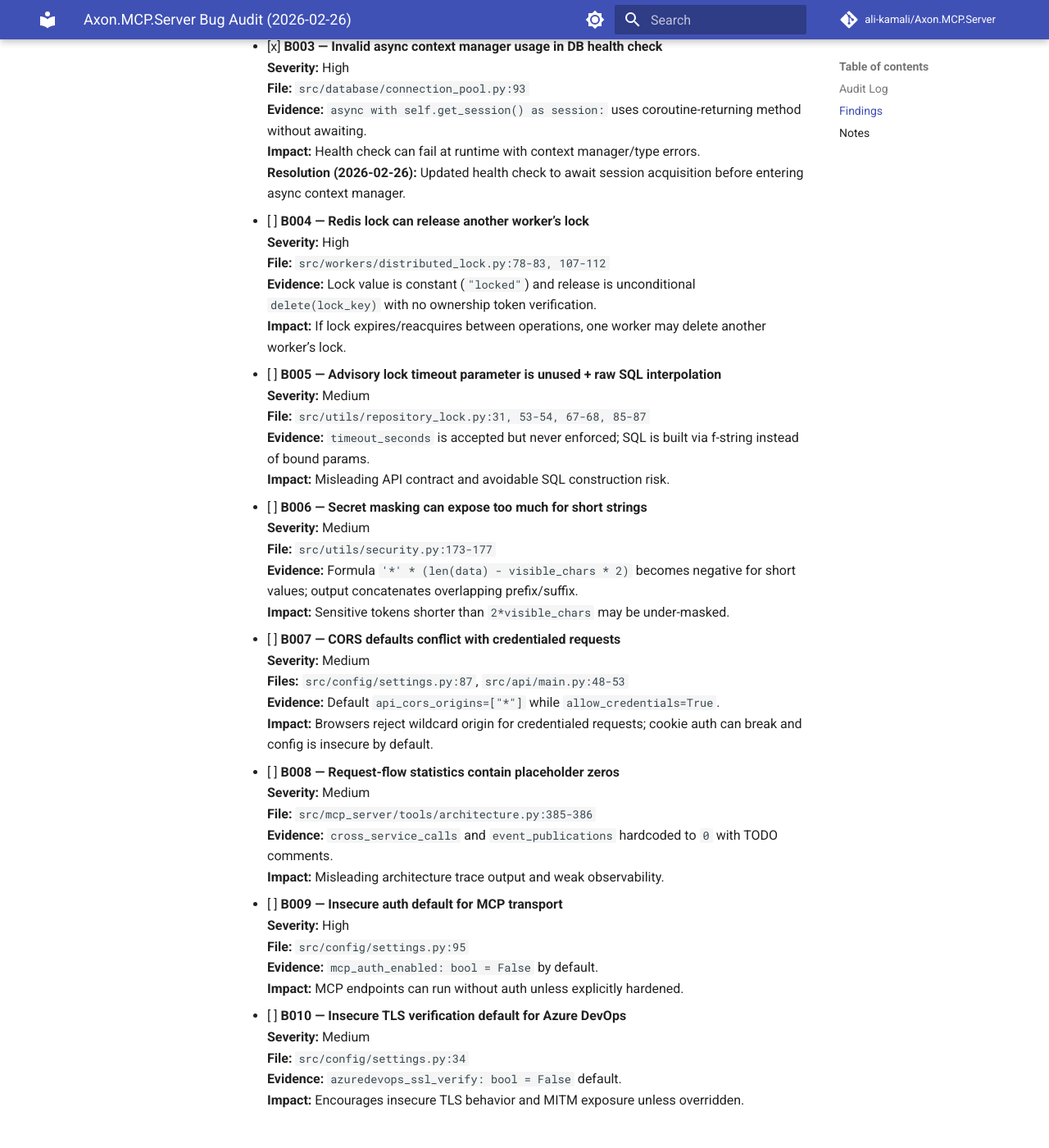
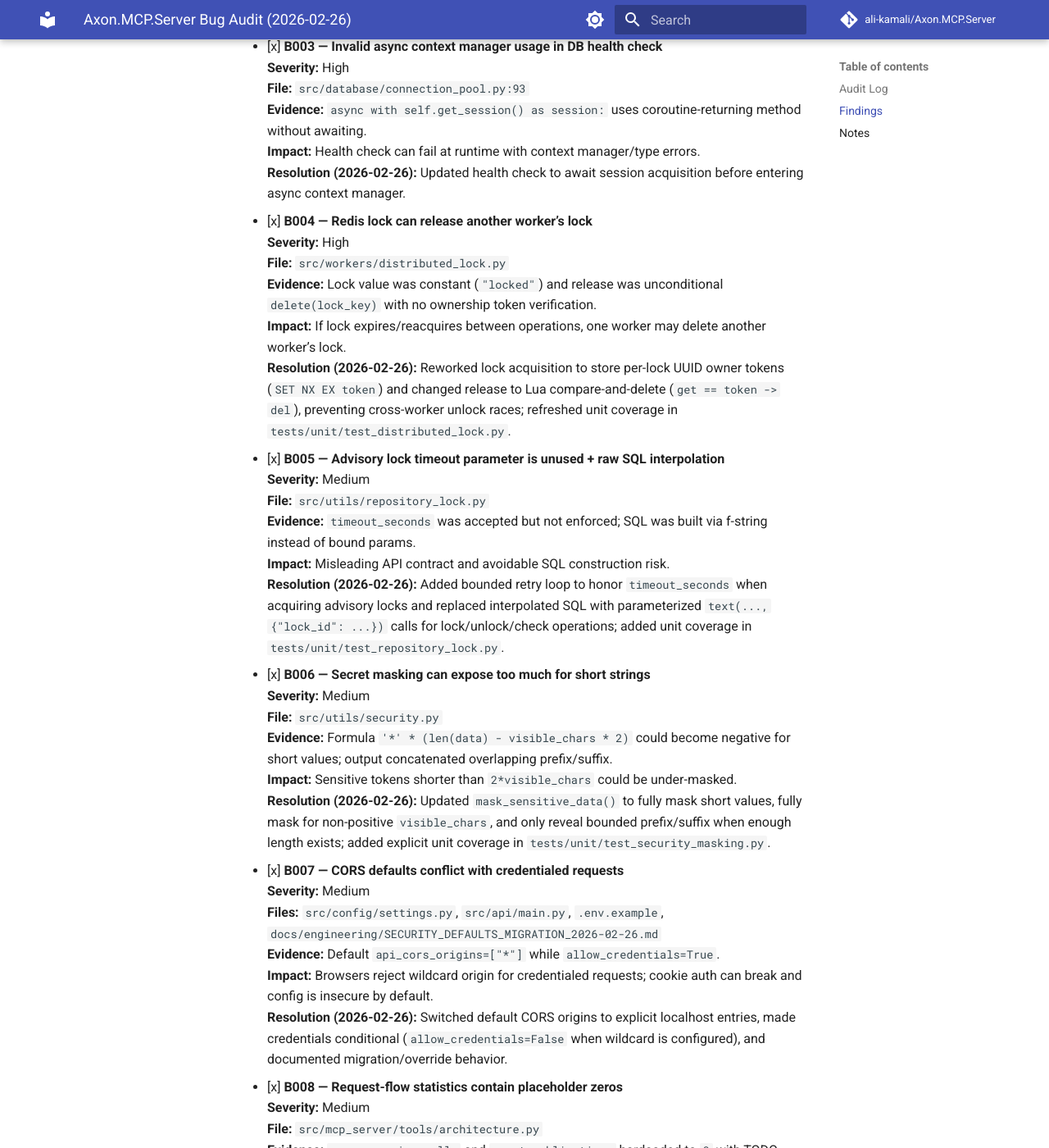
Before and after one commit to IAmMarcellus/Axon.MCP.Server, an MkDocs documentation site: the page built from docs/engineering/BUG_AUDIT_2026-02-26.md, in a window 1280 px wide and 1400 px high, scrolled down 994 px. Shown: the whole window at 82% size. Built offline with MkDocs 1.6.1 and Material for MkDocs 9.7.7, drawn with Linux system fonts in a browser that asks for light colours; comment, search, counter and statistics services are not loaded; some of the changed text lies outside the part shown.

```diff
--- a/docs/engineering/BUG_AUDIT_2026-02-26.md
+++ b/docs/engineering/BUG_AUDIT_2026-02-26.md
@@ -31,47 +31,54 @@ Scope: repository-wide static review (Python backend), compile checks, targeted
   **Impact:** Health check can fail at runtime with context manager/type errors.
   **Resolution (2026-02-26):** Updated health check to await session acquisition before entering async context manager.
 
-- [ ] **B004 — Redis lock can release another worker’s lock**
+- [x] **B004 — Redis lock can release another worker’s lock**
   **Severity:** High
-  **File:** `src/workers/distributed_lock.py:78-83, 107-112`
-  **Evidence:** Lock value is constant (`"locked"`) and release is unconditional `delete(lock_key)` with no ownership token verification.
+  **File:** `src/workers/distributed_lock.py`
+  **Evidence:** Lock value was constant (`"locked"`) and release was unconditional `delete(lock_key)` with no ownership token verification.
   **Impact:** If lock expires/reacquires between operations, one worker may delete another worker’s lock.
+  **Resolution (2026-02-26):** Reworked lock acquisition to store per-lock UUID owner tokens (`SET NX EX token`) and changed release to Lua compare-and-delete (`get == token -> del`), preventing cross-worker unlock races; refreshed unit coverage in `tests/unit/test_distributed_lock.py`.
 
-- [ ] **B005 — Advisory lock timeout parameter is unused + raw SQL interpolation**
+- [x] **B005 — Advisory lock timeout parameter is unused + raw SQL interpolation**
   **Severity:** Medium
-  **File:** `src/utils/repository_lock.py:31, 53-54, 67-68, 85-87`
-  **Evidence:** `timeout_seconds` is accepted but never enforced; SQL is built via f-string instead of bound params.
+  **File:** `src/utils/repository_lock.py`
+  **Evidence:** `timeout_seconds` was accepted but not enforced; SQL was built via f-string instead of bound params.
   **Impact:** Misleading API contract and avoidable SQL construction risk.
+  **Resolution (2026-02-26):** Added bounded retry loop to honor `timeout_seconds` when acquiring advisory locks and replaced interpolated SQL with parameterized `text(..., {"lock_id": ...})` calls for lock/unlock/check operations; added unit coverage in `tests/unit/test_repository_lock.py`.
 
-- [ ] **B006 — Secret masking can expose too much for short strings**
+- [x] **B006 — Secret masking can expose too much for short strings**
   **Severity:** Medium
-  **File:** `src/utils/security.py:173-177`
-  **Evidence:** Formula `'*' * (len(data) - visible_chars * 2)` becomes negative for short values; output concatenates overlapping prefix/suffix.
-  **Impact:** Sensitive tokens shorter than `2*visible_chars` may be under-masked.
+  **File:** `src/utils/security.py`
+  **Evidence:** Formula `'*' * (len(data) - visible_chars * 2)` could become negative for short values; output concatenated overlapping prefix/suffix.
+  **Impact:** Sensitive tokens shorter than `2*visible_chars` could be under-masked.
+  **Resolution (2026-02-26):** Updated `mask_sensitive_data()` to fully mask short values, fully mask for non-positive `visible_chars`, and only reveal bounded prefix/suffix when enough length exists; added explicit unit coverage in `tests/unit/test_security_masking.py`.
 
-- [ ] **B007 — CORS defaults conflict with credentialed requests**
+- [x] **B007 — CORS defaults conflict with credentialed requests**
   **Severity:** Medium
-  **Files:** `src/config/settings.py:87`, `src/api/main.py:48-53`
+  **Files:** `src/config/settings.py`, `src/api/main.py`, `.env.example`, `docs/engineering/SECURITY_DEFAULTS_MIGRATION_2026-02-26.md`
   **Evidence:** Default `api_cors_origins=["*"]` while `allow_credentials=True`.
   **Impact:** Browsers reject wildcard origin for credentialed requests; cookie auth can break and config is insecure by default.
+  **Resolution (2026-02-26):** Switched default CORS origins to explicit localhost entries, made credentials conditional (`allow_credentials=False` when wildcard is configured), and documented migration/override behavior.
 
-- [ ] **B008 — Request-flow statistics contain placeholder zeros**
+- [x] **B008 — Request-flow statistics contain placeholder zeros**
   **Severity:** Medium
-  **File:** `src/mcp_server/tools/architecture.py:385-386`
+  **File:** `src/mcp_server/tools/architecture.py`
   **Evidence:** `cross_service_calls` and `event_publications` hardcoded to `0` with TODO comments.
   **Impact:** Misleading architecture trace output and weak observability.
+  **Resolution (2026-02-26):** Replaced placeholders with DB-backed aggregations scoped to traversed flow symbols (`ApiEndpointLink`/`OutgoingApiCall` for cross-service calls and `PublishedEvent`/`EventLink` for linked publications), and surfaced both metrics in output.
 
-- [ ] **B009 — Insecure auth default for MCP transport**
+- [x] **B009 — Insecure auth default for MCP transport**
   **Severity:** High
-  **File:** `src/config/settings.py:95`
+  **Files:** `src/config/settings.py`, `src/api/main.py`, `.env.example`, `docs/engineering/SECURITY_DEFAULTS_MIGRATION_2026-02-26.md`
   **Evidence:** `mcp_auth_enabled: bool = False` by default.
   **Impact:** MCP endpoints can run without auth unless explicitly hardened.
+  **Resolution (2026-02-26):** Changed default to `true`, updated environment template, and added startup warning for `mcp_transport=http` with `mcp_auth_enabled=false` to provide explicit secure onboarding guidance.
 
-- [ ] **B010 — Insecure TLS verification default for Azure DevOps**
+- [x] **B010 — Insecure TLS verification default for Azure DevOps**
   **Severity:** Medium
-  **File:** `src/config/settings.py:34`
+  **Files:** `src/config/settings.py`, `.env.example`, `docs/engineering/SECURITY_DEFAULTS_MIGRATION_2026-02-26.md`
   **Evidence:** `azuredevops_ssl_verify: bool = False` default.
   **Impact:** Encourages insecure TLS behavior and MITM exposure unless overridden.
+  **Resolution (2026-02-26):** Changed default to `true`, updated environment template, and documented explicit opt-out instructions for trusted self-signed environments.
 
 ## Notes
 
```
Also changed, not shown: docs/engineering/SECURITY_DEFAULTS_MIGRATION_2026-02-26.md (added, +48 -0 lines), docs/engineering/STABILIZATION_VALIDATION_2026-02-26.md (added, +44 -0 lines), 11 other files.
